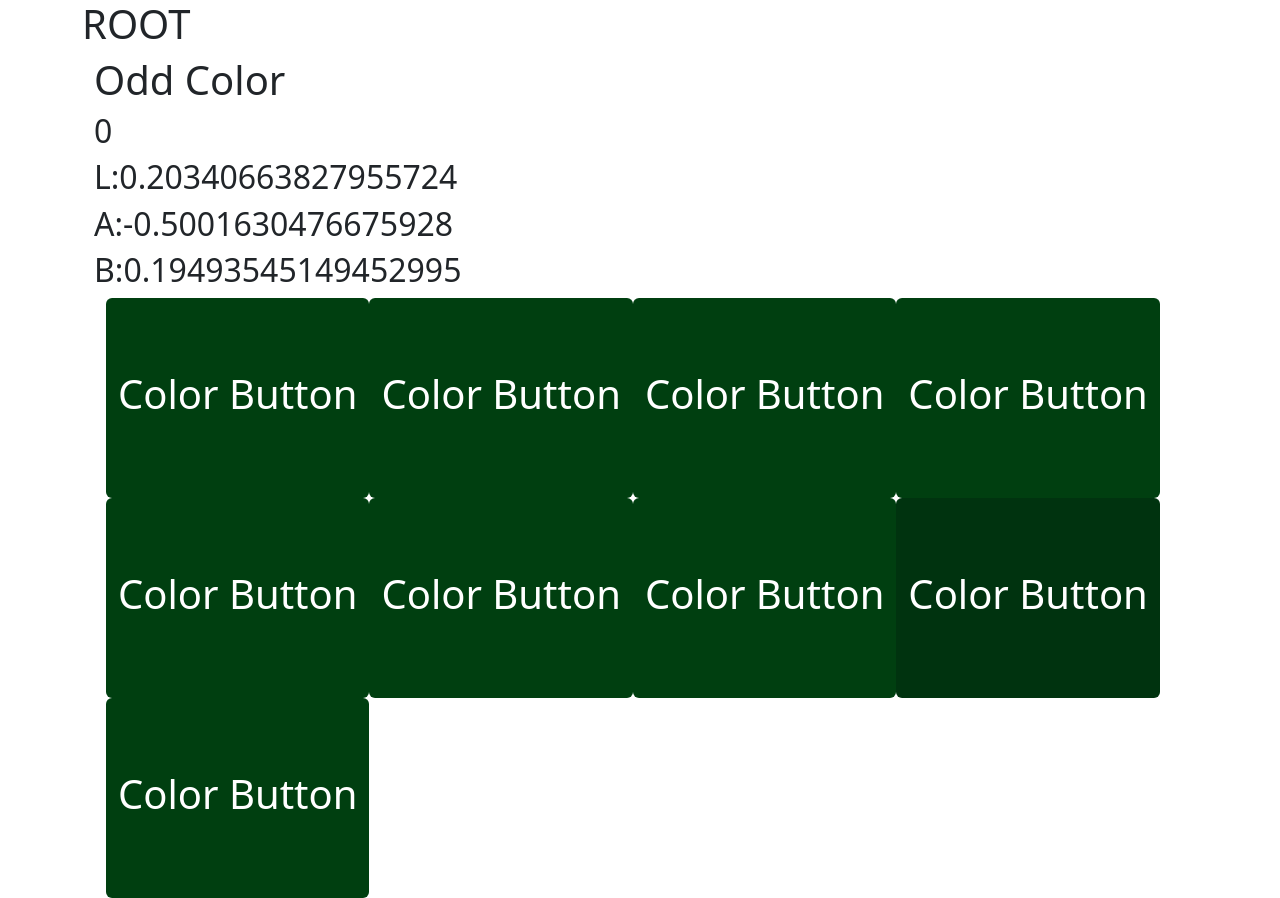
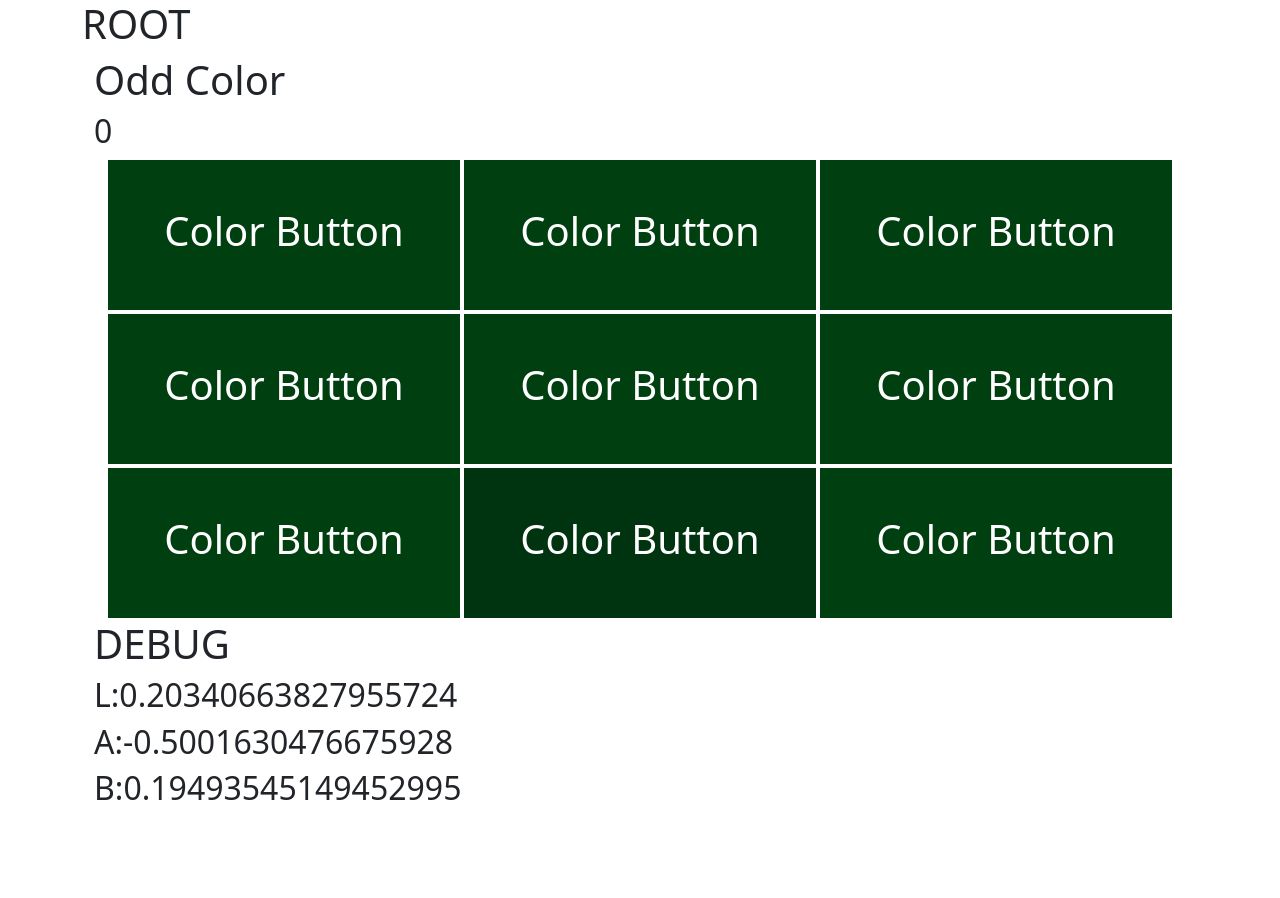
Before and after one commit to PitEG/art-trainer, a React (Vite) app: page /oddcolor in a window 1280 px wide. After the commit the page ends 816 px from the top, so only its background shows below. Built offline with nearby package versions, Linux system fonts and the light colour scheme.

Commit message:
feat: game over screen

```diff
--- a/src/OddColor/OddColor.scss
+++ b/src/OddColor/OddColor.scss
@@ -1,4 +1,22 @@
-.ColorButton {
+.odd-color-button {
   //width: 100px;
-  height: 200px;
+  height: 150px;
+  height: 150px;
+  border-radius: 0;
+  margin: 2px;
 }
+
+.odd-color-grid {
+  display: grid;
+  grid: repeat(3, 1fr) / repeat(3, 1fr);
+}
+
+.odd-color-game-over {
+  h1 {
+    text-align: center;
+  }
+
+  h3 {
+    text-align: center;
+  }
+}
--- a/src/OddColor/OddColor.tsx
+++ b/src/OddColor/OddColor.tsx
@@ -17,7 +17,7 @@ const ColorButton = (props: ColorButtonProps) => {
     border: `lab(${l * 100.0} ${a * 100.0} ${b * 100.0})`,
   };
   return (
-    <Button className="ColorButton" style={styles} onClick={props.action}>
+    <Button className="odd-color-button" style={styles} onClick={props.action}>
       <h1>Color Button</h1>
     </Button>
   );
@@ -56,14 +56,15 @@ const Grid = (props: GridProps) => {
   console.log("odd:", offColor);
 
   return (
-    <Container>
-      <div>{buttons}</div>
+    <Container className="odd-color-grid justify-content-center">
+      {buttons}
     </Container>
   );
 };
 
 const OddColor = () => {
   const [score, setScore] = useState(0);
+  const [gameOver, setGameOver] = useState(false);
   // select random color
   const randomColor = {
     l: Math.random() * 0.8 + 0.1, // l is between [0.1,0.9]
@@ -77,23 +78,43 @@ const OddColor = () => {
   };
 
   const wrong = () => {
-    setScore(0);
+    setGameOver(true);
     console.log("wrong");
   };
 
-  return (
-    <Container>
-      <h1>Odd Color</h1>
-      <h2>{score}</h2>
-      <h2> L:{randomColor.l} </h2>
-      <h2> A:{randomColor.a} </h2>
-      <h2> B:{randomColor.b} </h2>
+  const reset = () => {
+    setGameOver(false);
+    setScore(0);
+  };
+
+  const gameOverScreen = (
+    <div className="odd-color-game-over d-flex row justify-content-center">
+      <h1>GAME OVER, MAN</h1>
+      <h3> try again? </h3>
+      <Button onClick={reset}> yeah </Button>
+    </div>
+  );
+
+  const gameScreen = (
+    <div>
       <Grid
         color={randomColor}
         difficulty={1}
         onCorrect={correct}
         onWrong={wrong}
       />
+      <h1> DEBUG </h1>
+      <h2> L:{randomColor.l} </h2>
+      <h2> A:{randomColor.a} </h2>
+      <h2> B:{randomColor.b} </h2>
+    </div>
+  );
+
+  return (
+    <Container>
+      <h1>Odd Color</h1>
+      <h2>{score}</h2>
+      {gameOver ? gameOverScreen : gameScreen}
     </Container>
   );
 };
```
